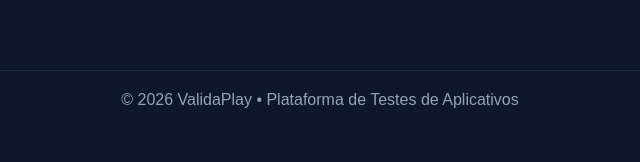
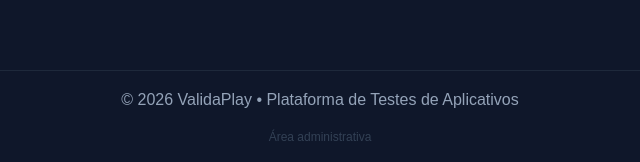
Before and after one commit to adenilsonlopesveiga-lgtm/validaplay, a plain HTML site: page index.html in a window 1280 px wide. Shown: the part 648-810 px from the top of the page, 320-960 px from the left. Drawn offline with Linux system fonts and the light colour scheme.

Commit message:
link admin

```diff
--- a/index.html
+++ b/index.html
@@ -138,8 +138,13 @@ footer{
 </div>
 
 <footer>
-    © 2026 ValidaPlay • Plataforma de Testes de Aplicativos
+© 2026 ValidaPlay • Plataforma de Testes de Aplicativos
+<br><br>
+<a href="login.html" style="color:#334155; font-size:12px; text-decoration:none;">
+Área administrativa
+</a>
 </footer>
+
 
 </body>
 </html>
```
